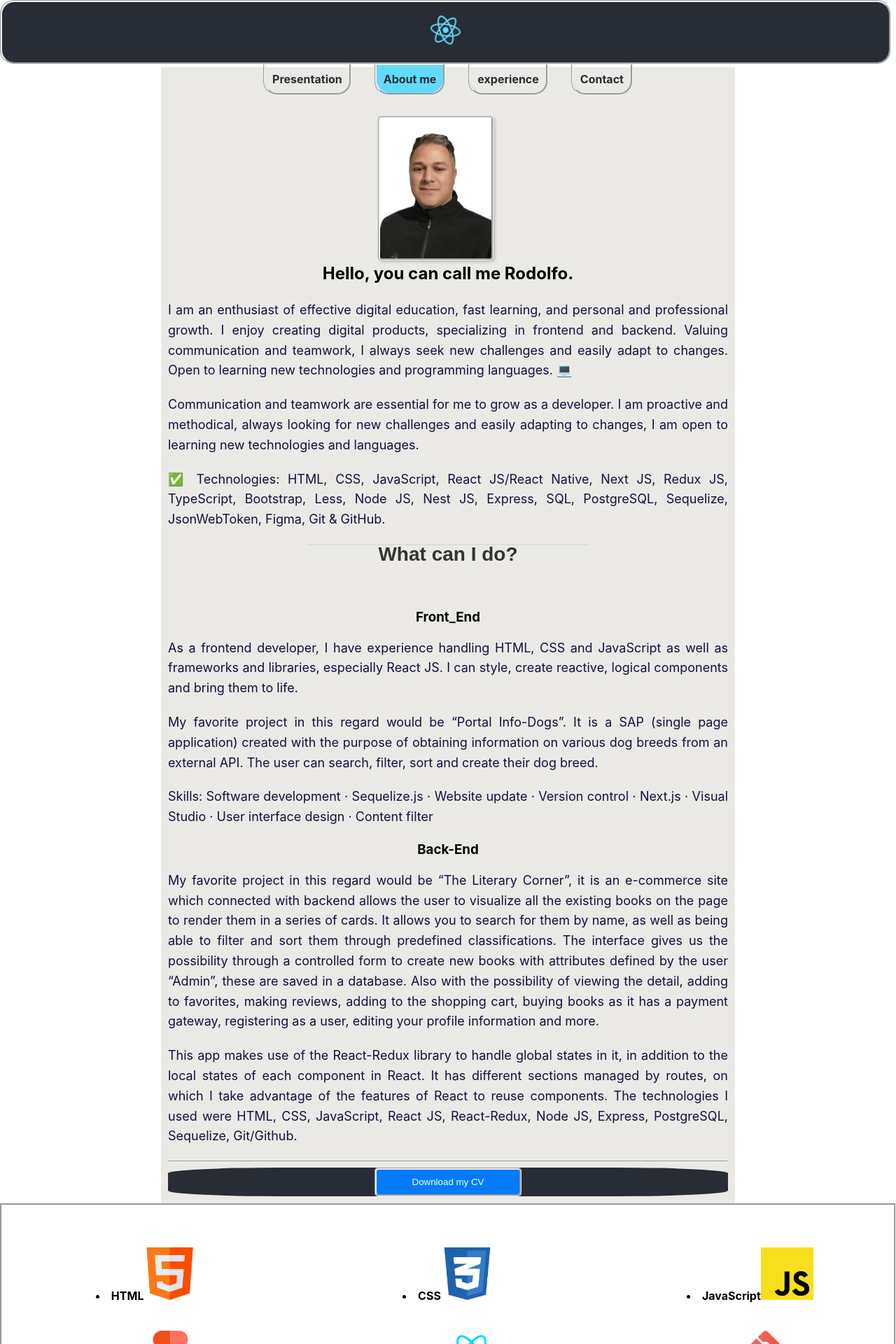
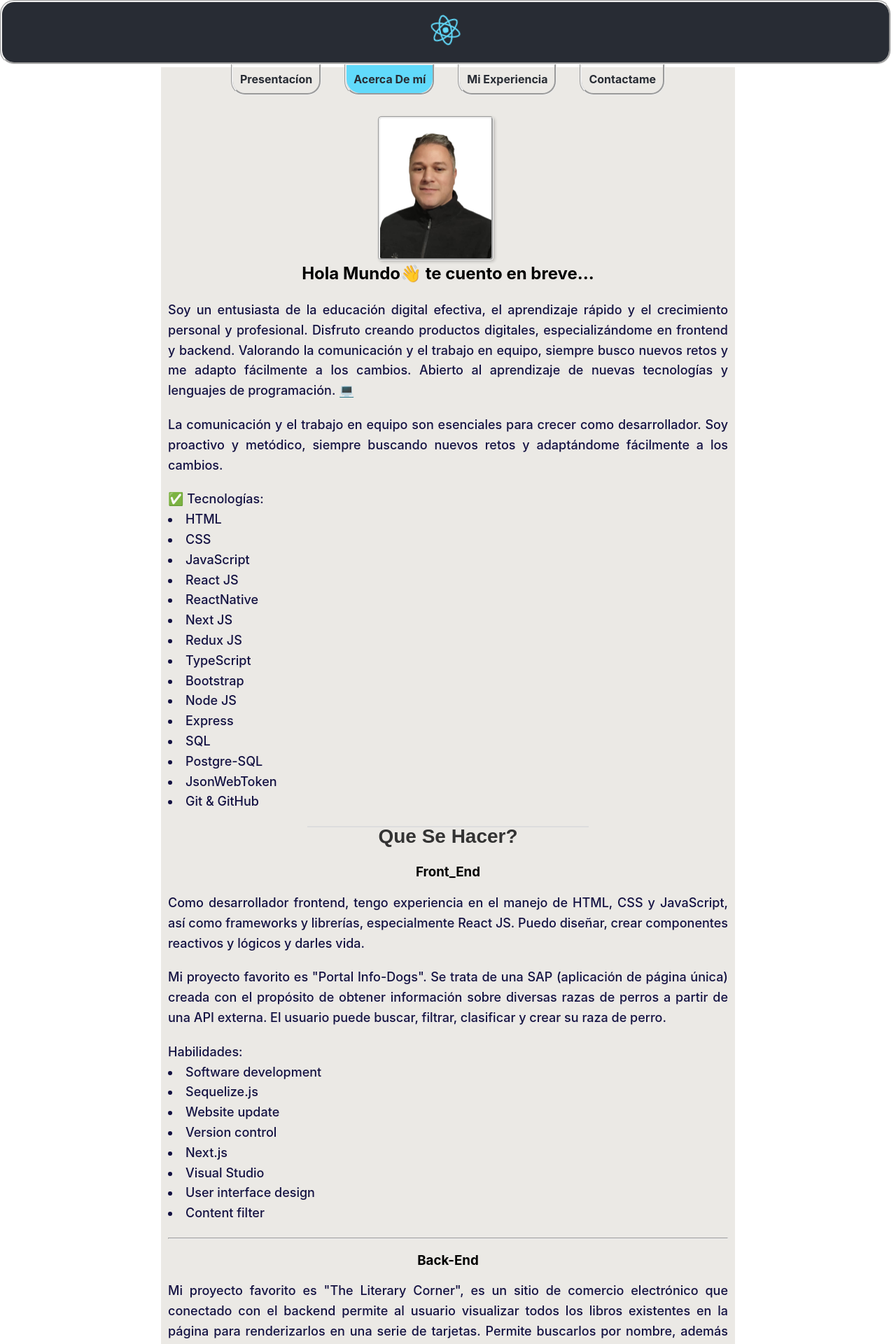
Before and after one commit to wuaicot/Frontend-Portfolio, a React (Create React App) app: page /about in a window 1280 px wide. Shown: the top 1920 px of the page at 70% size. Built offline with nearby package versions, Linux system fonts and the light colour scheme.

Commit message:
traduciendo y arreglando

```diff
--- a/package.json
+++ b/package.json
@@ -9,11 +9,12 @@
     "@testing-library/user-event": "^13.5.0",
     "axios": "^1.4.0",
     "dotenv": "^16.3.1",
+    "morgan": "^1.10.0",
     "react": "^17.0.2",
     "react-dom": "^17.0.2",
     "react-modal": "^3.16.1",
     "react-router-dom": "^6.14.2",
-    "react-scripts": "^5.0.1",
+    "react-scripts": "^3.0.1",
     "styled-components": "^6.0.5",
     "web-vitals": "^2.1.4"
   },
--- a/src/App.css
+++ b/src/App.css
@@ -66,7 +66,11 @@
   display: flex;
 
 }
+ /* prueva
+.Nav-link{
 
+}
+*/
 .Nav li {
 
   margin: 0;
--- a/src/App.js
+++ b/src/App.js
@@ -29,22 +29,22 @@ function App() {
             </li> */}
             <li className="Nav li">
               <NavLink to="/home" className="Nav-link">
-              Presentation
+              Presentacíon
               </NavLink>
             </li>
             <li className="Nav li">
               <NavLink to="/about" className="Nav-link">
-              About me
+              Acerca De mí
               </NavLink>
             </li>
             <li className="Nav li">
               <NavLink to="/projects" className="Nav-link">
-                experience
+                 Mi Experiencia
               </NavLink>
             </li>
             <li className="Nav li">
               <NavLink to="/contact" className="Nav-link">
-                Contact
+                Contactame
               </NavLink>
             </li>
           </ul>
--- a/src/components/About/About.js
+++ b/src/components/About/About.js
@@ -46,27 +46,41 @@ const About = () => {
 
           {/* <h1 className={styles.aboutTittle}>Sobre Mí</h1> */}
           <p className={styles.puedesllam}>
-             Hello, you can call me Rodolfo.
+            Hola Mundo👋 te cuento en breve...
           </p>
           <p className={styles.description}>
-          I am an enthusiast of effective digital education, fast learning, and personal and professional growth. I enjoy creating digital products, specializing in frontend and backend. Valuing communication and teamwork, I always seek new challenges and easily adapt to changes. Open to learning new technologies and programming languages. 💻
-          </p>
-          <p  className={styles.description}>
-          Communication and teamwork are essential for me to grow as a developer. I am proactive and methodical, always looking for new challenges and easily adapting to changes, I am open to learning new technologies and languages.
+          Soy un entusiasta de la educación digital efectiva, el aprendizaje rápido y el crecimiento personal y profesional. Disfruto creando productos digitales, especializándome en frontend y backend. Valorando la comunicación y el trabajo en equipo, siempre busco nuevos retos y me adapto fácilmente a los cambios. Abierto al aprendizaje de nuevas tecnologías y lenguajes de programación. 💻
           </p>
           <p className={styles.description}>
-          ✅ Technologies: HTML, CSS, JavaScript, React JS/React Native, Next JS, Redux JS, TypeScript, Bootstrap, Less, Node JS, Nest JS, Express, SQL, PostgreSQL, Sequelize, JsonWebToken, Figma, Git & GitHub.
+          La comunicación y el trabajo en equipo son esenciales para crecer como desarrollador. Soy proactivo y metódico, siempre buscando nuevos retos y adaptándome fácilmente a los cambios.
           </p>
-          <hr className={styles.aboutcenter}/>
+          <p className={styles.description}>
+            ✅ Tecnologías: <li>HTML</li>
+            <li>CSS</li>
+            <li>JavaScript</li>
+             <li>React JS</li>
+              <li>ReactNative</li>
+               <li>Next JS</li>
+                <li>Redux JS</li>
+                 <li>TypeScript</li>
+                  <li>Bootstrap</li>
+                   <li>Node JS</li>
+                    <li>Express</li>
+                    <li>SQL</li>
+                    <li>Postgre-SQL</li>
+                     <li>JsonWebToken</li>
+                      <li>Git & GitHub</li>
+          </p>
+          <hr className={styles.aboutcenter} />
           <h2 className={styles.aboutme}>
             <div className={styles.descriptionCent}>
               <span  >
-              What can I do?
+                Que Se Hacer?
               </span>
             </div>
 
           </h2>
-            <br/>
+
           <div>
             <h3 className={styles.descriptionCent}>
               Front_End
@@ -74,28 +88,37 @@ const About = () => {
           </div>
 
           <p className={styles.description}>
-             As a frontend developer, I have experience handling HTML, CSS and JavaScript as well as frameworks and libraries, especially React JS. I can style, create reactive, logical components and bring them to life.
+          Como desarrollador frontend, tengo experiencia en el manejo de HTML, CSS y JavaScript, así como frameworks y librerías, especialmente React JS. Puedo diseñar, crear componentes reactivos y lógicos y darles vida.
           </p>
           <p className={styles.description}>
-              My favorite project in this regard would be “Portal Info-Dogs”. It is a SAP (single page application) created with the purpose of obtaining information on various dog breeds from an external API. The user can search, filter, sort and create their dog breed.
+          Mi proyecto favorito es "Portal Info-Dogs". Se trata de una SAP (aplicación de página única) creada con el propósito de obtener información sobre diversas razas de perros a partir de una API externa. El usuario puede buscar, filtrar, clasificar y crear su raza de perro.
           </p>
           <p className={styles.description}>
-              Skills: Software development · Sequelize.js · Website update · Version control · Next.js · Visual Studio · User interface design · Content filter
+            Habilidades: <li> Software development</li>
+            <li>Sequelize.js</li>
+             <li>Website update</li>
+              <li> Version control</li>
+               <li>Next.js</li>
+                <li>Visual Studio</li>
+                 <li> User interface design</li>
+                  <li>Content filter</li>
           </p>
+          <hr/>
           <h3 className={styles.descriptionCent}>
             Back-End
           </h3>
           <p className={styles.description}>
-             My favorite project in this regard would be “The Literary Corner”, it is an e-commerce site which connected with backend allows the user to visualize all the existing books on the page to render them in a series of cards. It allows you to search for them by name, as well as being able to filter and sort them through predefined classifications. The interface gives us the possibility through a controlled form to create new books with attributes defined by the user “Admin”, these are saved in a database. Also with the possibility of viewing the detail, adding to favorites, making reviews, adding to the shopping cart, buying books as it has a payment gateway, registering as a user, editing your profile information and more.
+          Mi proyecto favorito es "The Literary Corner", es un sitio de comercio electrónico que conectado con el backend permite al usuario visualizar todos los libros existentes en la página para renderizarlos en una serie de tarjetas. Permite buscarlos por nombre, además de poder filtrarlos y ordenarlos a través de clasificaciones predefinidas. La interfaz nos da la posibilidad a través de un formulario controlado de crear nuevos libros con atributos definidos por el usuario "Admin", estos se guardan en una base de datos. También con la posibilidad de ver el detalle, añadir a favoritos, hacer reseñas, añadir al carrito de la compra, comprar libros ya que tiene pasarela de pago, registrarse como usuario, editar la información de tu perfil y mucho más.
+
           </p>
           <p className={styles.description}>
-              This app makes use of the React-Redux library to handle global states in it, in addition to the local states of each component in React. It has different sections managed by routes, on which I take advantage of the features of React to reuse components. The technologies I used were HTML, CSS, JavaScript, React JS, React-Redux, Node JS, Express, PostgreSQL, Sequelize, Git/Github.
+          Esta aplicación hace uso de la biblioteca React-Redux para manejar los estados globales en ella, además de los estados locales de cada componente en React. Cuenta con diferentes tramos gestionados por rutas, en las que aprovecho las funcionalidades de React para reutilizar componentes. Las tecnologías que utilicé fueron: <li>HTML</li> <li>CSS</li> <li>JavaScript</li> <li>React JS</li> <li>React-Redux</li> <li>Node JS</li> <li>Express</li> <li>PostgreSQL</li> <li>Sequelize</li> <li>Git/Github</li>
           </p>
-              <hr/>
+          <hr />
           <div className={styles.CVCV}>
             <div className={styles.stackCV}>
               <button className={styles.btndowload} onClick={handleDownloadClick}>
-              Download my CV
+                Descargar mi CV
               </button>
             </div>
           </div>
--- a/src/components/About/About.module.css
+++ b/src/components/About/About.module.css
@@ -54,7 +54,7 @@
     color: #131142;
     line-height: 1.6;
     margin-bottom: 20px;
-
+    font-weight: 500;
   }
 
   .aboutcenter {
--- a/src/components/Contact/Contact.js
+++ b/src/components/Contact/Contact.js
@@ -55,53 +55,53 @@ const Contact = () => {
     <div className={styles.container}>
       <div className={styles.Estoy}>
         <h4>
-          "I am ready to start a new project and help you carry it out
-           your idea"
+          "Estoy listo para comenzar un nuevo proyecto y ayudarte a llevar a cabo
+          Tu idea 😊"
         </h4>
       </div>
 
-      <h3>Contact me</h3>
+      <h3>Contactame</h3>
 
       <form onSubmit={handleSubmit}>
         <div>
-          <label htmlFor="name">Your full name:</label>
+          <label htmlFor="name">tu nombre completo:</label>
           <input
             type="text"
             id="name"
             name="name"
             value={formData.name}
             onChange={handleChange}
-            placeholder="Write here."
+            placeholder="escribe aquí."
             required
           />
         </div>
 
         <div>
-          <label htmlFor="email">Your email:</label>
+          <label htmlFor="email">tu email de contacto:</label>
           <input
             type="email"
             id="email"
             name="email"
             value={formData.email}
             onChange={handleChange}
-            placeholder="I will contact you at this email"
+            placeholder="te contactaré a este email"
             required
           />
         </div>
 
         <div>
-          <label htmlFor="message">Message:</label>
+          <label htmlFor="message">tu mensaje:</label>
           <textarea
             id="message"
             name="message"
             value={formData.message}
             onChange={handleChange}
-            placeholder="tell me here!"
+            placeholder="📒"
             required
           ></textarea>
         </div>
 
-        <button type="submit">Send</button>
+        <button type="submit">Enviar</button>
         <hr />
         <div className={styles.whatsapp}>
           <HeroSocial
--- a/src/components/Home/Home.js
+++ b/src/components/Home/Home.js
@@ -47,8 +47,9 @@ const Home = () => {
       <div className={styles.Hcontainer}>
         <h1 id={styles.titleHome}> NAYCOL RODOLFO LINARES VILLASMIL</h1>
         <h2 className={styles.tSpan}>FULL STACK WEB DEVELOPER</h2>
+         <hr/>
         <h3>
-          <br />
+
           <span>
 
               ReactJS | NodeJS | JavaScript | HTML | CSS | Redux | Express |
@@ -56,7 +57,7 @@ const Home = () => {
 
           </span>
         </h3>
-        <br />
+
 
         <HeroSocial
           href={gihubLink}
--- a/src/components/Home/Home.module.css
+++ b/src/components/Home/Home.module.css
@@ -1,6 +1,6 @@
 #titleHome {
   padding-top: 110px;
-  color: #06213e;
+  color: #02094f;
   font: 2.3em sans-serif;
   font-weight: 600;
   text-shadow: 2px 2px 4px rgba(0, 0, 0, 0.526);
@@ -10,8 +10,8 @@
 
   display: block;
   margin-top: -23px;
-  color: #06213e;
-  font: 1em sans-serif;
+  color: #202303;
+  font: 1.1em sans-serif;
   font-weight: 550;
 
  }
```
Lines whose indentation alone changed are shown as unchanged.
